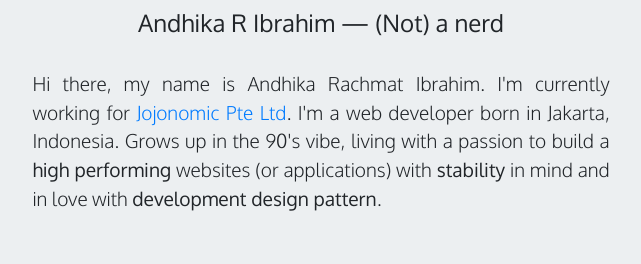
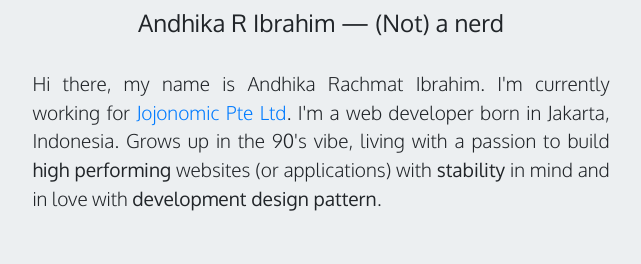
Before and after one commit to andhikaribrahim/andhikaribrahim-web, a Vue app: page /#/ in a window 1280 px wide. Shown: the part 271-535 px from the top of the page, without its empty margins (319-960 px from the left). Built offline with nearby package versions, Linux system fonts and the light colour scheme.

Commit message:
Fix grammar

```diff
--- a/src/Components/Home/Jargon.vue
+++ b/src/Components/Home/Jargon.vue
@@ -6,7 +6,7 @@
 		<br />
 		<p class="jargon-desc text-justify">
 			Hi there, my name is Andhika Rachmat Ibrahim. I'm currently working for <a href="http://jojonomic.com" target="_blank">Jojonomic Pte Ltd</a>.
-			I'm a web developer born in Jakarta, Indonesia. Grows up in the 90's vibe, living with a passion to build a <b>high performing</b> websites (or applications)
+			I'm a web developer born in Jakarta, Indonesia. Grows up in the 90's vibe, living with a passion to build <b>high performing</b> websites (or applications)
 			with <b>stability</b> in mind and in love with <b>development design pattern</b>.
 		</p>
 	</div>
```
